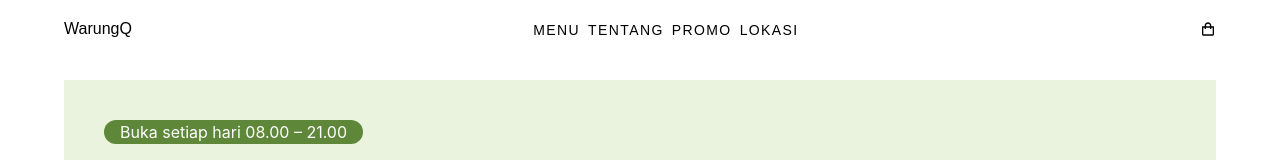
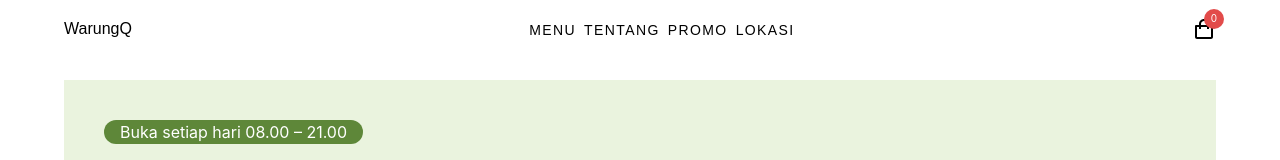
Before and after one commit to FaizZzhue/warungQ, a React (Vite) app: page / in a window 1280 px wide. Shown: the top 160 px of the page. Built offline with nearby package versions, Linux system fonts and the light colour scheme.

Commit message:
refactor: badge navbar

```diff
--- a/src/App.jsx
+++ b/src/App.jsx
@@ -3,15 +3,18 @@ import Navbar from './components/Layout/Navbar'
 import Hero from './container/Hero/Hero'
 import Info from './container/Info/Info'
 import Menu from './container/Menu/Menu'
+import useCart from './hooks/useCart'
 import './index.css'
 
 function App() {
+  const { cart, addToCart, total } = useCart();
+
   return (
     <>
-      <Navbar />
+      <Navbar cart={cart} />
       <Hero />
       <Info />
-      <Menu />
+      <Menu cart={cart} addToCart={addToCart} total={total} />
       <Footer />
     </>
   )
--- a/src/components/Layout/Navbar.jsx
+++ b/src/components/Layout/Navbar.jsx
@@ -1,12 +1,15 @@
-import { BiShoppingBag, BiX, BiMenu } from "react-icons/bi";
+import { BiShoppingBag, BiMenu } from "react-icons/bi";
 import { navbarItem } from "../../constans/navigations";
 import NavMobile from "./NavMobile";
 import { useState } from "react";
 
-const Navbar = () => {
-    const [isOpen, setIsOpen] = useState(false)
-    const handleToggle = () => setIsOpen(!isOpen)
-    const handleNavClick = () => setIsOpen(false)
+const Navbar = ({ cart = [] }) => {
+    const [isOpen, setIsOpen] = useState(false);
+
+    const handleToggle = () => setIsOpen(!isOpen);
+    const handleNavClick = () => setIsOpen(false);
+
+    const totalItems = cart.length;
 
     return (
         <div className="fixed top-0 w-full bg-white px-6 py-4 z-50">
@@ -35,18 +38,29 @@ const Navbar = () => {
                 </nav>
 
                 <div className="flex items-center gap-4">
-                    <button>
-                        <BiShoppingBag className="text-black hover:text-primary" />
-                    </button>
+                    <a href="#menu" className="relative">
+                        <BiShoppingBag className="text-black hover:text-primary text-2xl" />
+
+                        <span
+                            className={`absolute -top-2 -right-2 text-[10px] w-5 h-5 rounded-full flex items-center justify-center ${
+                                totalItems === 0
+                                    ? "bg-danger text-white"
+                                    : "bg-primary text-white"
+                            }`}
+                        >
+                            {totalItems}
+                        </span>
+                    </a>
 
                     <button className="md:hidden" onClick={handleToggle}>
                         <BiMenu />
                     </button>
                 </div>
             </div>
+
             <NavMobile isOpen={isOpen} onClose={handleNavClick} />
         </div>
-    )
-}
+    );
+};
 
 export default Navbar;
--- a/src/container/Menu/Menu.jsx
+++ b/src/container/Menu/Menu.jsx
@@ -1,12 +1,8 @@
 import { menuItems } from "../../constans/menu";
-import useCart from "../../hooks/useCart";
 import FeaturedMenu from "./FeaturedMenu";
 import MenuContent from "./MenuContent";
 
-
-const Menu = () => {
-    const { cart, addToCart, total } = useCart();
-
+const Menu = ({ cart, addToCart, total }) => {
     return (
         <section
             id="menu"
@@ -31,7 +27,7 @@ const Menu = () => {
                 />
             </div>
         </section>
-    )
-}
+    );
+};
 
 export default Menu;
```
